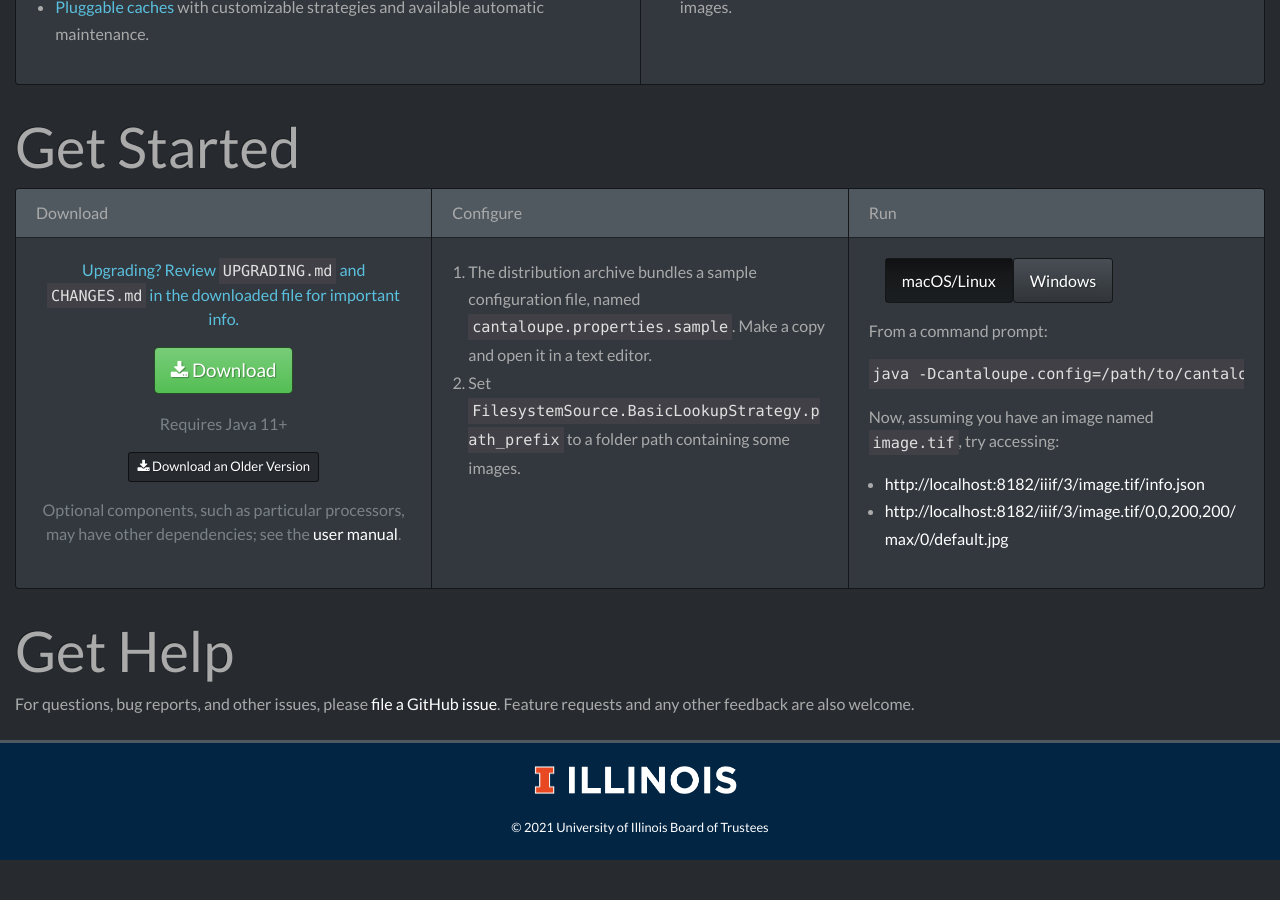
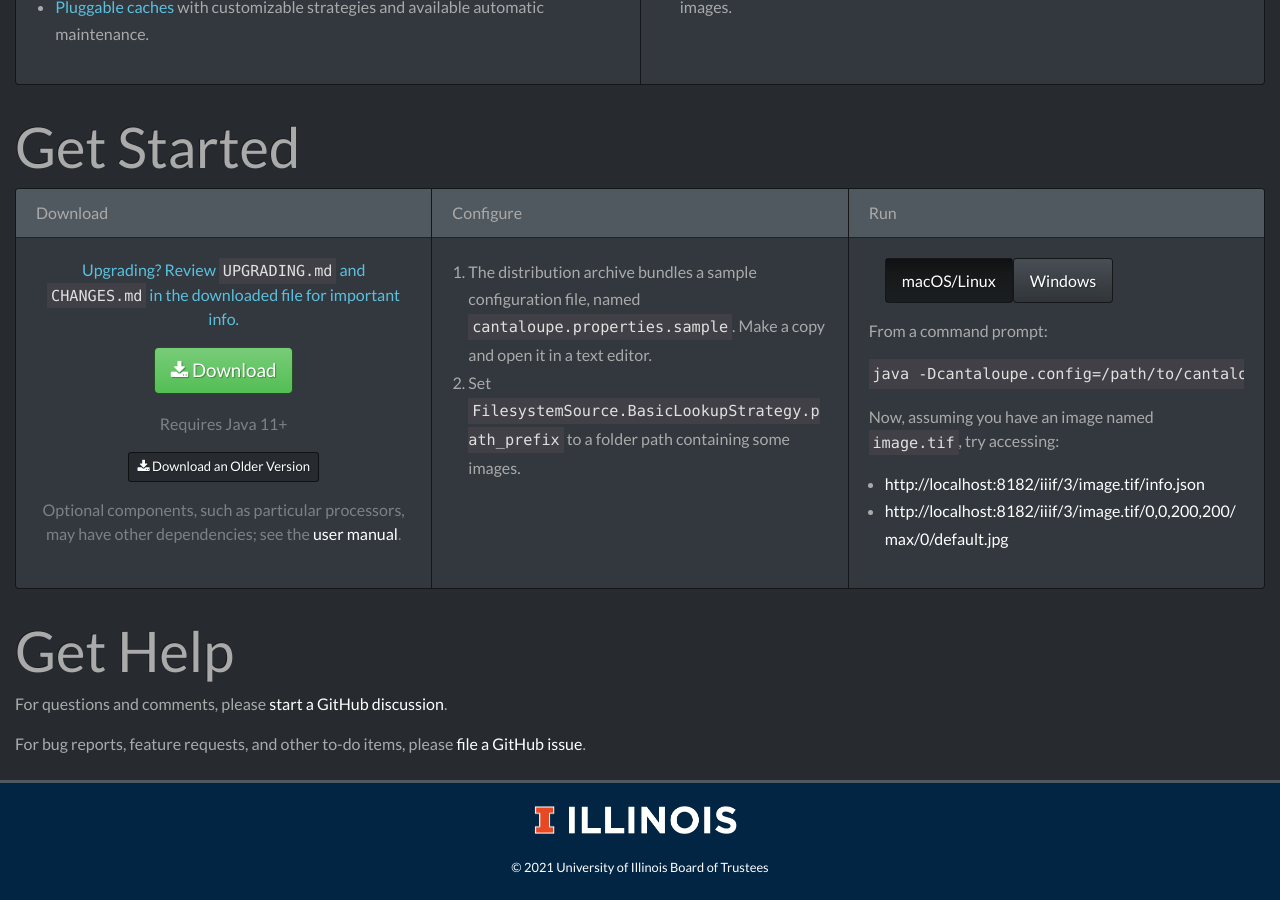
Before and after one commit to cantaloupe-project/cantaloupe-project.github.io, a Jekyll site: the page built from index.html, in a window 1280 px wide and 900 px high, scrolled down 1088 px. Built offline with Jekyll 4.4.1, drawn with Linux system fonts in a browser that asks for light colours; nearby versions of some CDN libraries; before the commit the page ends 1948 px from its top, so only the background shows below that.

Commit message:
Add links to GitHub Discussions

```diff
--- a/_includes/nav.html
+++ b/_includes/nav.html
@@ -26,8 +26,14 @@
           <a class="dropdown-item" href="{{ site.baseurl }}/manual/3.0/getting-started.html">3.0</a>
         </div>
       </li>
-      <li class="nav-item">
-        <a class="nav-link" href="https://github.com/cantaloupe-project/cantaloupe/">GitHub</a>
+      <li class="nav-item dropdown">
+        <a class="nav-link dropdown-toggle {% if page.path contains 'manual/' %} active {% endif %}" href="#" id="user-manual-dropdown" role="button" data-toggle="dropdown" aria-haspopup="true" aria-expanded="false">
+          GitHub
+        </a>
+        <div class="dropdown-menu" aria-labelledby="user-manual-dropdown">
+          <a class="dropdown-item" href="https://github.com/cantaloupe-project/cantaloupe/discussions">Discussions</a>
+          <a class="dropdown-item" href="https://github.com/cantaloupe-project/cantaloupe/issues">Issues</a>
+        </div>
       </li>
     </ul>
 
--- a/index.html
+++ b/index.html
@@ -174,7 +174,8 @@
 <section id="get-help">
   <h1 class="display-4" style="margin-top:0.5em">Get Help</h1>
 
-  <p>For questions, bug reports, and other issues, please <a href="https://github.com/cantaloupe-project/cantaloupe/issues/new">file a GitHub issue</a>. Feature requests and any other feedback are also welcome.</p>
+  <p>For questions and comments, please <a href="https://github.com/cantaloupe-project/cantaloupe/discussions/new">start a GitHub discussion</a>.</p>
+  <p>For bug reports, feature requests, and other to-do items, please <a href="https://github.com/cantaloupe-project/cantaloupe/issues/new">file a GitHub issue</a>.</p>
 </section>
 
 <script type="text/javascript">
```
